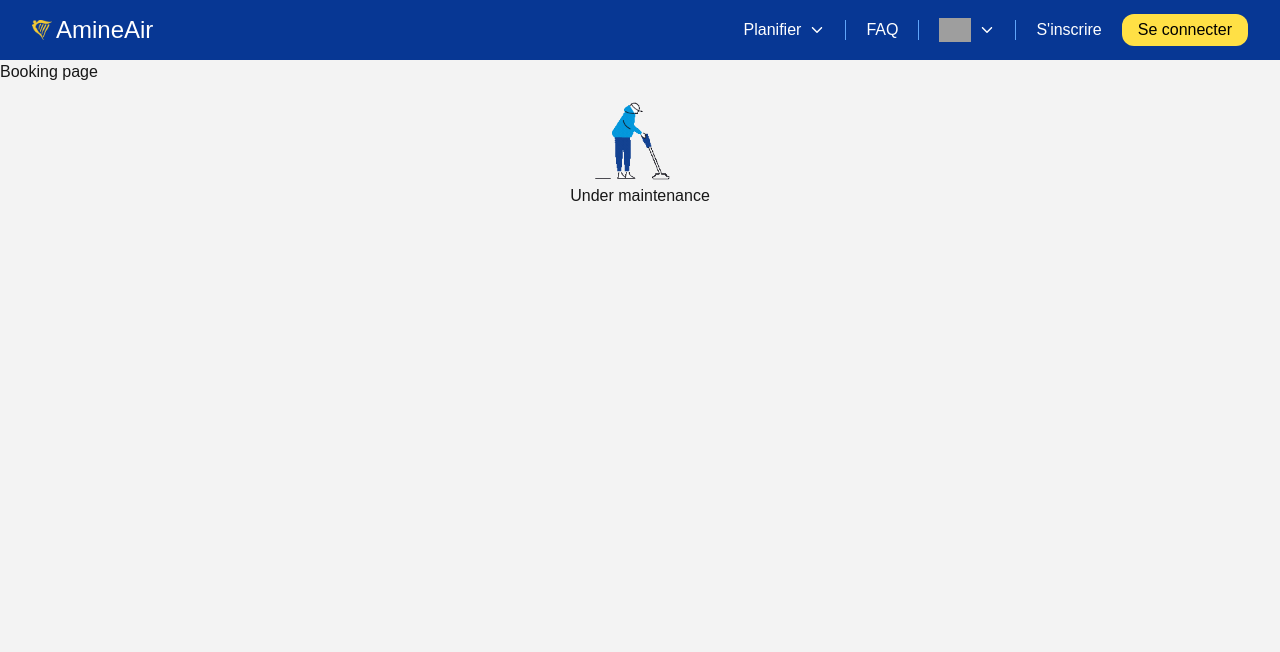
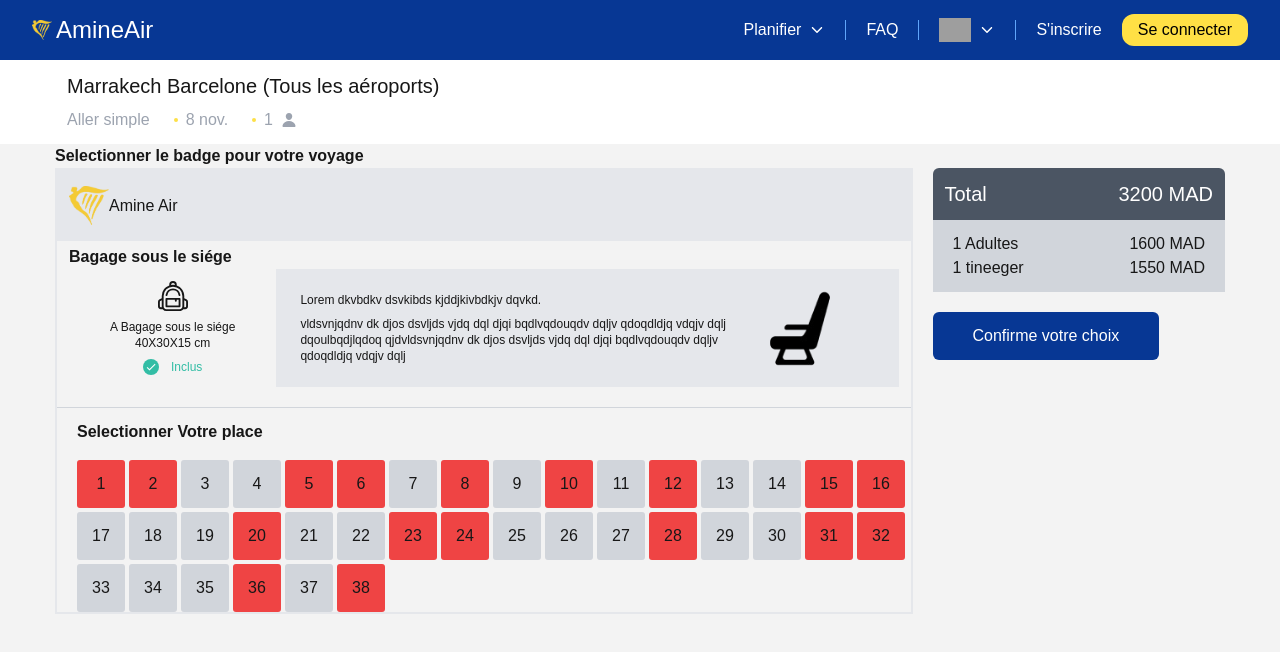
Before and after one commit to AmineNaboulsi/AmineAir, a Next.js app: page /Booking in a window 1280 px wide. Shown: the top 652 px of the page. Built offline with nearby package versions, Linux system fonts and the light colour scheme; grey boxes are pictures that could not be loaded.

Commit message:
feature : Adding booking page done with fontionnality

```diff
--- a/src/app/Booking/page.tsx
+++ b/src/app/Booking/page.tsx
@@ -1,17 +1,292 @@
-import React from 'react'
+"use client";
+
+import React, { useState } from 'react'
 import Header from '../Components/header';
 import Image from 'next/image'
+import StatusInfo from '../Components/statusinfo'
+import { BsBackpack2 } from "react-icons/bs";
+import { MdDone } from "react-icons/md";
+
+interface Places {
+  Taked : boolean ,
+  isEmpty : boolean ,
+}
 
 function page() {
+  const [NbPlaces, setNbPlaces] = useState<Places[]>([
+    {
+      Taked :false ,
+      isEmpty : false
+    },
+    {
+      Taked :false ,
+      isEmpty : false
+    },
+
+    {
+      Taked :false ,
+      isEmpty : true
+    },
+
+    {
+      Taked :false ,
+      isEmpty : true
+    }
+    ,
+    {
+      Taked :false ,
+      isEmpty : false
+    },
+    {
+      Taked :false ,
+      isEmpty : false
+    },
+
+    {
+      Taked :false ,
+      isEmpty : true
+    },
+
+    {
+      Taked :false ,
+      isEmpty : false
+    }
+    ,
+    {
+      Taked :false ,
+      isEmpty : true
+    },
+
+    {
+      Taked :false ,
+      isEmpty : false
+    },
+
+    {
+      Taked :false ,
+      isEmpty : true
+    },
+    {
+      Taked :false ,
+      isEmpty : false
+    }
+    ,
+    {
+      Taked :false ,
+      isEmpty : true
+    },
+    {
+      Taked :false ,
+      isEmpty : true
+    },
+    {
+      Taked :false ,
+      isEmpty : false
+    },
+    {
+      Taked :false ,
+      isEmpty : false
+    },
+    {
+      Taked :false ,
+      isEmpty : true
+    },
+    {
+      Taked :false ,
+      isEmpty : true
+    }
+    ,
+    {
+      Taked :false ,
+      isEmpty : true
+    },
+    {
+      Taked :false ,
+      isEmpty : false
+    }
+    ,
+    {
+      Taked :false ,
+      isEmpty : true
+    },
+    {
+      Taked :false ,
+      isEmpty : true
+    },
+    {
+      Taked :false ,
+      isEmpty : false
+    },
+    {
+      Taked :false ,
+      isEmpty : false
+    },
+    {
+      Taked :false ,
+      isEmpty : true
+    },
+    {
+      Taked :false ,
+      isEmpty : true
+    }
+    ,
+    {
+      Taked :false ,
+      isEmpty : true
+    },
+    {
+      Taked :false ,
+      isEmpty : false
+    }
+    ,
+    {
+      Taked :false ,
+      isEmpty : true
+    },
+    {
+      Taked :false ,
+      isEmpty : true
+    },
+    {
+      Taked :false ,
+      isEmpty : false
+    },
+    {
+      Taked :false ,
+      isEmpty : false
+    },
+    {
+      Taked :false ,
+      isEmpty : true
+    },
+    {
+      Taked :false ,
+      isEmpty : true
+    }
+    ,
+    {
+      Taked :false ,
+      isEmpty : true
+    },
+    {
+      Taked :false ,
+      isEmpty : false
+    }
+    ,
+    {
+      Taked :false ,
+      isEmpty : true
+    },
+    {
+      Taked :false ,
+      isEmpty : false
+    }
+  ]);
+  const totallimit = 5 ;
+  const HandledPickchanged =(i:number) => {
+   setNbPlaces(prev=>prev.map((item , p)=> p !=i ? item : HowManyPlaceLeft(p)<totallimit  ? ({
+          ...item,
+          Taked : !item.Taked
+    }):item));
+  };
+  const HowManyPlaceLeft = (i:number) => {
+      let totalchecked = 0;
+      NbPlaces.forEach((item /* , p*/)=>{
+        if(item.Taked /*|| (p==i && NbPlaces[p].Taked  )*/) totalchecked++;
+      })
+      return totalchecked;
+  }
   return (
     <div>
       <Header />
-      Booking page
+      <StatusInfo voldata={{
+        CityStart  : "" ,
+        CityEnd : "" ,
+        DateStart : new Date() ,
+        NbPlaces : {
+            Adultes : 1 ,
+            teenager : 0 ,
+            child : 0 ,
+            Baby : 0 ,
+        }
+    }}/>
+    <section>
+      <div className="container">
+        <span className='font-semibold'>Selectionner le badge pour votre voyage</span>
+        <div className="grid grid-cols-[1fr,25%] max-md:grid-cols-1 gap-5 ">
+          <div className="border-2 grid gap-1">
+              <div className="py-4 px-3 flex w-full flex-row justify-start items-center mr-3 bg-gray-200">
+                  <Image src="/main-logo.png" width={40} height={40} alt='' />
+                  <span>Amine Air</span>
+              </div>
+              <div className="px-3">
+                <span className='font-semibold'>Bagage sous le siége</span>
+                <div className="grid grid-cols-[25%,1fr]">
+                  <div className="flex flex-col items-center px-5 gap-2 py-3 text-xs">
+                    <BsBackpack2 size={30}/>
+                      <div className="flex flex-col items-center">
+                        <span className=''>A Bagage sous le siége</span>
+                        <span>40X30X15 cm</span>
+                      </div>
+                    <div className="flex justify-center gap-3 items-center">
+                      <div className="bg-greenlightcolor rounded-full flex justify-center items-center h-4 w-4">
+                        <MdDone className=' text-white' />
+                      </div>
+                      <span className='text-greenlightcolor'>Inclus</span>
 
-      <div className="flex flex-col justify-center items-center">
-      <Image width={100} height={100} src="/underM.gif" alt='' />
-      Under maintenance
-    </div>
+                    </div>
+                  </div>
+                  <div className="bg-gray-200 grid grid-cols-[1fr,20%] items-center px-6">
+                    <div className="text-xs flex flex-col gap-2">
+                      <span>Lorem dkvbdkv dsvkibds kjddjkivbdkjv dqvkd.</span>
+                      <span >vldsvnjqdnv dk djos dsvljds vjdq dql djqi bqdlvqdouqdv dqljv qdoqdldjq vdqjv dqlj dqoulbqdjlqdoq qjdvldsvnjqdnv dk djos dsvljds vjdq dql djqi bqdlvqdouqdv dqljv qdoqdldjq vdqjv dqlj</span>
+                    </div>
+                    <Image src="/plane-chair.png" width={80} height={80} alt=''/>
+                  </div>
+                </div>
+              </div>
+              <div className="mt-4 w-full h-[1px] bg-gray-300"></div>
+              <div className="mt-2 flex flex-col gap-4 pl-5">
+                <span className='font-semibold'>Selectionner Votre place</span>
+                <div className="flex flex-wrap gap-1">
+                  {NbPlaces && NbPlaces.map((item , i)=>(
+                    <>
+                      <div key={`${item.Taked}-${i}`}
+                      onClick={()=>HandledPickchanged(i)}
+                      className={`text-gray-900* w-12 h-12 rounded-[3px] flex justify-center items-center
+                        ${!item.isEmpty ? " bg-red-500 ": item.Taked?" bg-green-500 ":" bg-gray-300 "}`}>
+                          {i+1}
+                      </div>
+                    </>
+                  ))}
+                </div>
+              </div>
+          </div>
+          <div className="flex flex-col gap-5">
+            <div className="">
+              <div className="flex justify-between rounded-ss-md rounded-se-md bg-gray-600 text-xl text-white p-3  ">
+                <span>Total</span>
+                <span>3200 MAD</span>
+              </div>
+              <div className="flex flex-col bg-gray-300  px-5 py-3">
+                <div className="flex justify-between">
+                  <span>1 Adultes</span>
+                  <span>1600 MAD</span>
+                </div>
+                <div className="flex justify-between">
+                  <span>1 tineeger</span>
+                  <span>1550 MAD</span>
+                </div>
+              </div>
+            </div>
+            <div className="max-md:flex max-md:justify-center  ">
+              <button className='text-white rounded-md px-10 py-3 bg-maincolor'>Confirme votre choix</button>
+            </div>
+          </div>
+
+        </div>
+      </div>
+    </section>
 
       </div>
   )
--- /dev/null
+++ b/src/app/Components/statusinfo.tsx
@@ -0,0 +1,49 @@
+"use client";
+
+import React, { useState } from 'react'
+import { IoPerson } from "react-icons/io5";
+
+interface NbPlaces {
+    Adultes: number;
+    teenager: number;
+    child: number;
+    Baby: number;
+  }
+
+  interface VoleInfoProps {
+    voldata: {
+      CityStart: string;
+      CityEnd: string;
+      DateStart: Date;
+      NbPlaces: NbPlaces;
+    };
+  }
+
+const StatusInfo: React.FC<VoleInfoProps> = ({ voldata }) => {
+
+    const [VoleInfo, setVoleInfo] = useState(voldata);
+
+  return (
+        <section className="bg-white">
+        <div className="container">
+          <div className="p-3 flex flex-col gap-2 max-md:text-center">
+            <span className='text-xl'>Marrakech Barcelone (Tous les aéroports)</span>
+            <div className="flex gap-6 text-gray-400 max-md:justify-center">
+              <span>Aller simple</span>
+              <div className="flex gap-2 items-center">
+                <div className="bg-yellow-300 w-1 h-1 rounded-full"></div>
+                <span>8 nov.</span>
+              </div>
+              <div className="flex gap-2 items-center">
+              <div className="bg-yellow-300 w-1 h-1 rounded-full"></div>
+              <span>1</span>
+              <IoPerson />
+              </div>
+            </div>
+          </div>
+        </div>
+     </section>
+  )
+}
+
+export default StatusInfo
--- a/src/app/globals.css
+++ b/src/app/globals.css
@@ -10,6 +10,7 @@
   --secondcolor : #FFE045;
   --coldbluecolor : #E2F4FF;
   --bggraycolor : #4f4d4dc4;
+  --greenlightcolor : #32BDA5;
 }
 
 @media (prefers-color-scheme: dark) {
--- a/src/app/searchresults/page.tsx
+++ b/src/app/searchresults/page.tsx
@@ -2,33 +2,25 @@
 import Link from 'next/link'
 import Header from '../Components/header';
 import Image from 'next/image'
-import { IoPerson } from "react-icons/io5";
 import { FaPlaneDeparture } from "react-icons/fa";
 import { IoIosAirplane } from "react-icons/io";
-
+import StatusInfo from '../Components/statusinfo'
 function index() {
   return (
     <div>
      <Header />
-     <section className="bg-white">
-        <div className="container">
-          <div className="p-3 flex flex-col gap-2 max-md:text-center">
-            <span className='text-xl'>Marrakech Barcelone (Tous les aéroports)</span>
-            <div className="flex gap-6 text-gray-400 max-md:justify-center">
-              <span>Aller simple</span>
-              <div className="flex gap-2 items-center">
-                <div className="bg-yellow-300 w-1 h-1 rounded-full"></div>
-                <span>8 nov.</span>
-              </div>
-              <div className="flex gap-2 items-center">
-              <div className="bg-yellow-300 w-1 h-1 rounded-full"></div>
-              <span>1</span>
-              <IoPerson />
-              </div>
-            </div>
-          </div>
-        </div>
-     </section>
+     <StatusInfo voldata={{
+        CityStart  : "" ,
+        CityEnd : "" ,
+        DateStart : new Date() ,
+        NbPlaces : {
+            Adultes : 1 ,
+            teenager : 0 ,
+            child : 0 ,
+            Baby : 0 ,
+        }
+    }}/>
+
       <section className='mt-10'>
         <div className="container">
           <div className="max-md:mx-4">
--- a/tailwind.config.ts
+++ b/tailwind.config.ts
@@ -14,7 +14,8 @@
         maincolor : "var(--primarycolor)",
         secondcolor : "var(--secondcolor)",
         coldbluecolor : "var(--coldbluecolor)",
-        bggraycolor : "var(--bggraycolor)"
+        bggraycolor : "var(--bggraycolor)",
+        greenlightcolor : "var(--greenlightcolor)"
       }
     },
   },
```
Also changed, not shown: public/plane-chair.png (added).
